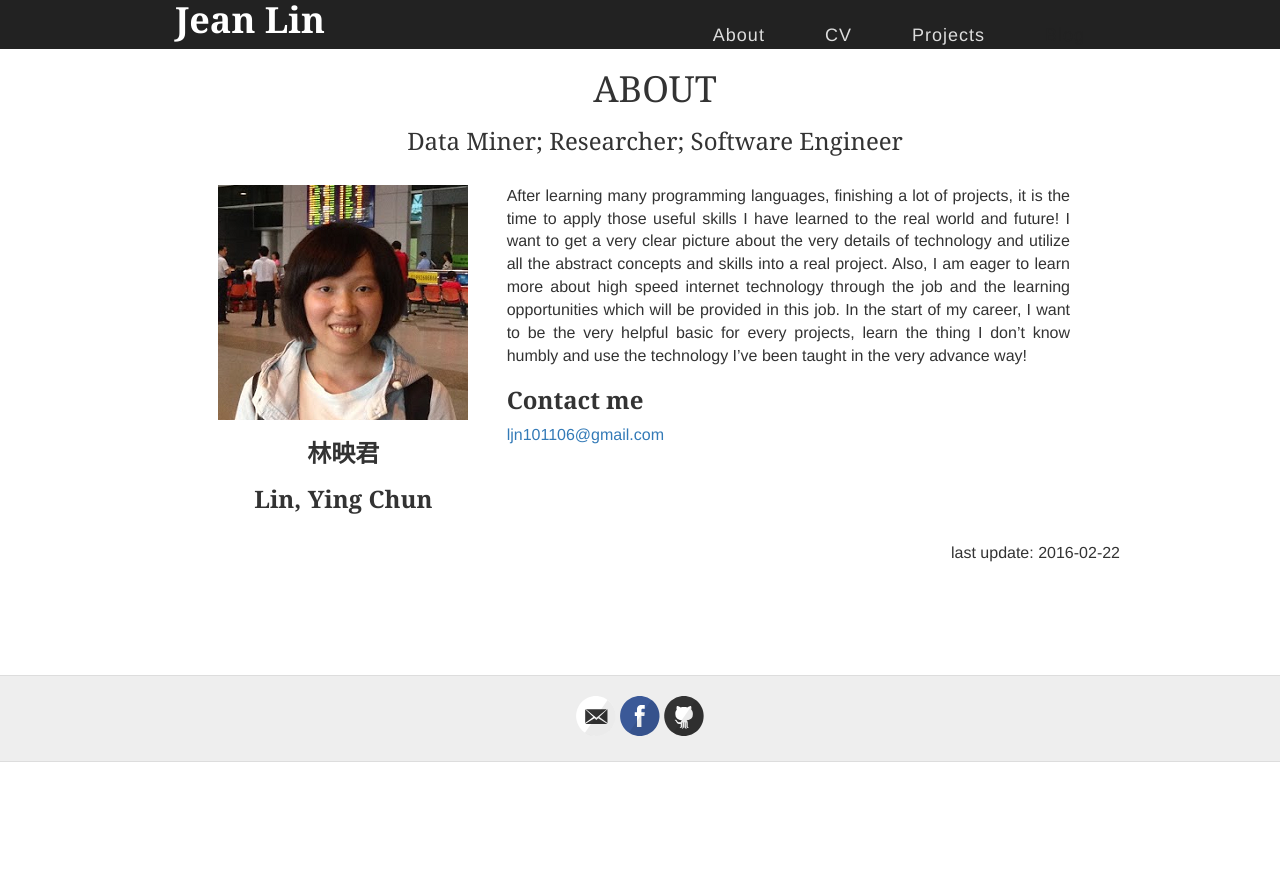
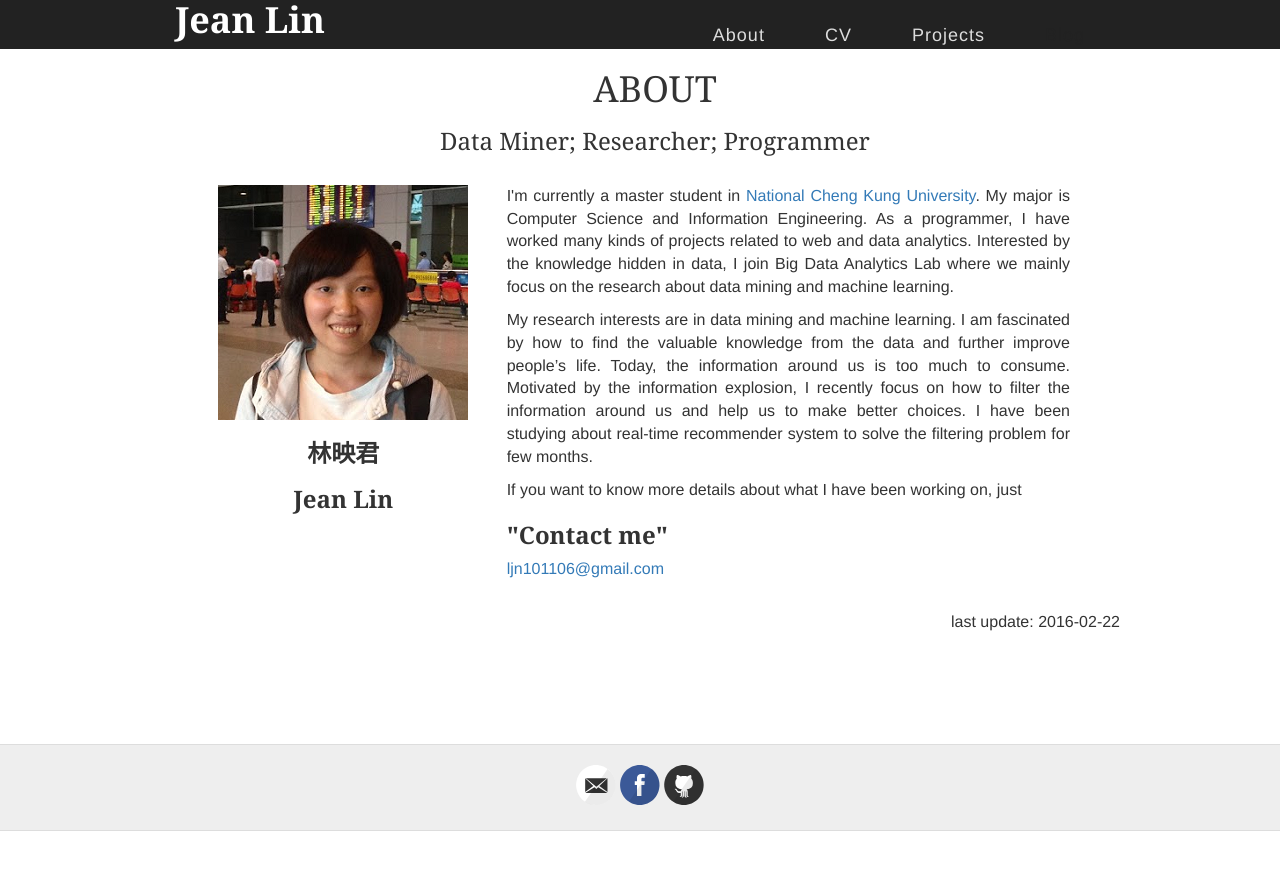
Before and after one commit to ycjeanlin/ycjeanlin_page, a Jekyll site: the page built from index.html, in a window 1280 px wide. Shown: the top 870 px of the page. Built offline with Jekyll 4.4.1, drawn with Linux system fonts in a browser that asks for light colours; nearby versions of some CDN libraries.

Commit message:
write new content about me

```diff
--- a/index.html
+++ b/index.html
@@ -5,7 +5,7 @@ layout: default
 <section class="title">
     <div class="container">
         <h1>ABOUT</h1>
-        <h3>Data Miner; Researcher; Software Engineer</h3>
+        <h3>Data Miner; Researcher; Programmer</h3>
     </div>
 </section>
 
@@ -15,13 +15,15 @@ layout: default
             <figure class="col-sm-4 text-center">
                 <img src="{{ site.baseurl }}/profile.png">
                 <h3><b>林映君</b></h3>
-                <h3>Lin, Ying Chun</h3>
+                <h3>Jean Lin</h3>
             </figure>
             <div class="col-sm-8">
                 <div class="intro">
-                    <p>After learning many programming languages, finishing a lot of projects, it is the time to apply those useful skills I have learned to the real world and future! I want to get a very clear picture about the very details of technology and utilize all the abstract concepts and skills into a real project. Also, I am eager to learn more about high speed internet technology through the job and the learning opportunities which will be provided in this job. In the start of my career, I want to be the very helpful basic for every projects, learn the thing I don’t know humbly and use the technology I’ve been taught in the very advance way!</p>
+                    <p>I'm currently a master student in <a href="http://web.ncku.edu.tw/bin/home.php?Lang=en" target="_blank">National Cheng Kung University</a>. My major is Computer Science and Information Engineering. As a programmer, I have worked many kinds of projects related to web and data analytics. Interested by the knowledge hidden in data, I join Big Data Analytics Lab where we mainly focus on the research about data mining and machine learning.</p>
+                    <p>My research interests are in data mining and machine learning. I am fascinated by how to find the valuable knowledge from the data and further improve people’s life.  Today, the information around us is too much to consume. Motivated by the information explosion, I recently focus on how to filter the information around us and help us to make better choices.  I have been studying about real-time recommender system to solve the filtering problem for few months.</p>
+                    <p>If you want to know more details about what I have been working on, just</p>
                 </div>
-                <h3>Contact me</h3>
+                <h3>"Contact me"</h3>
                 <p><a href="mailto:ljn101106@gmail.com">ljn101106@gmail.com</a></p>
             </div>
         </div>
```
